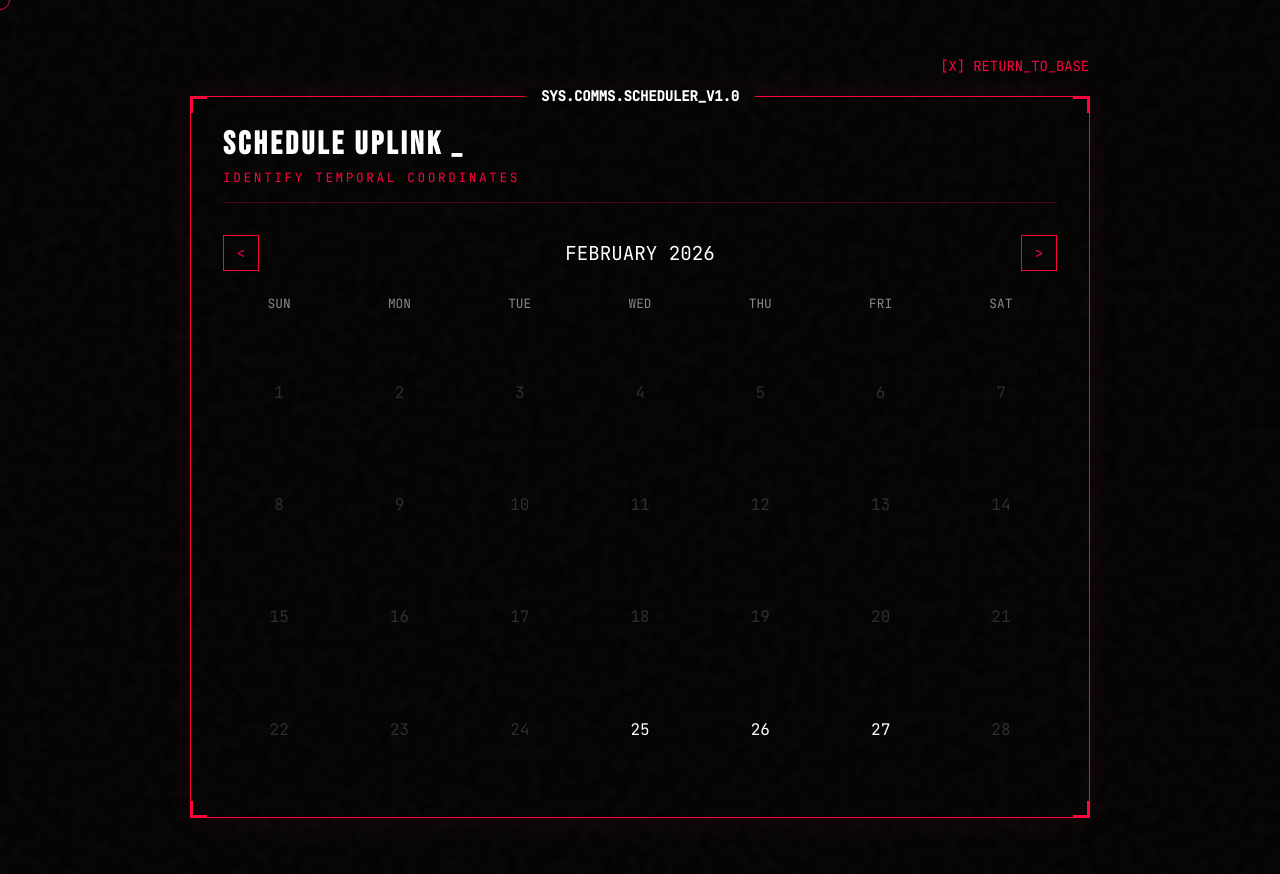
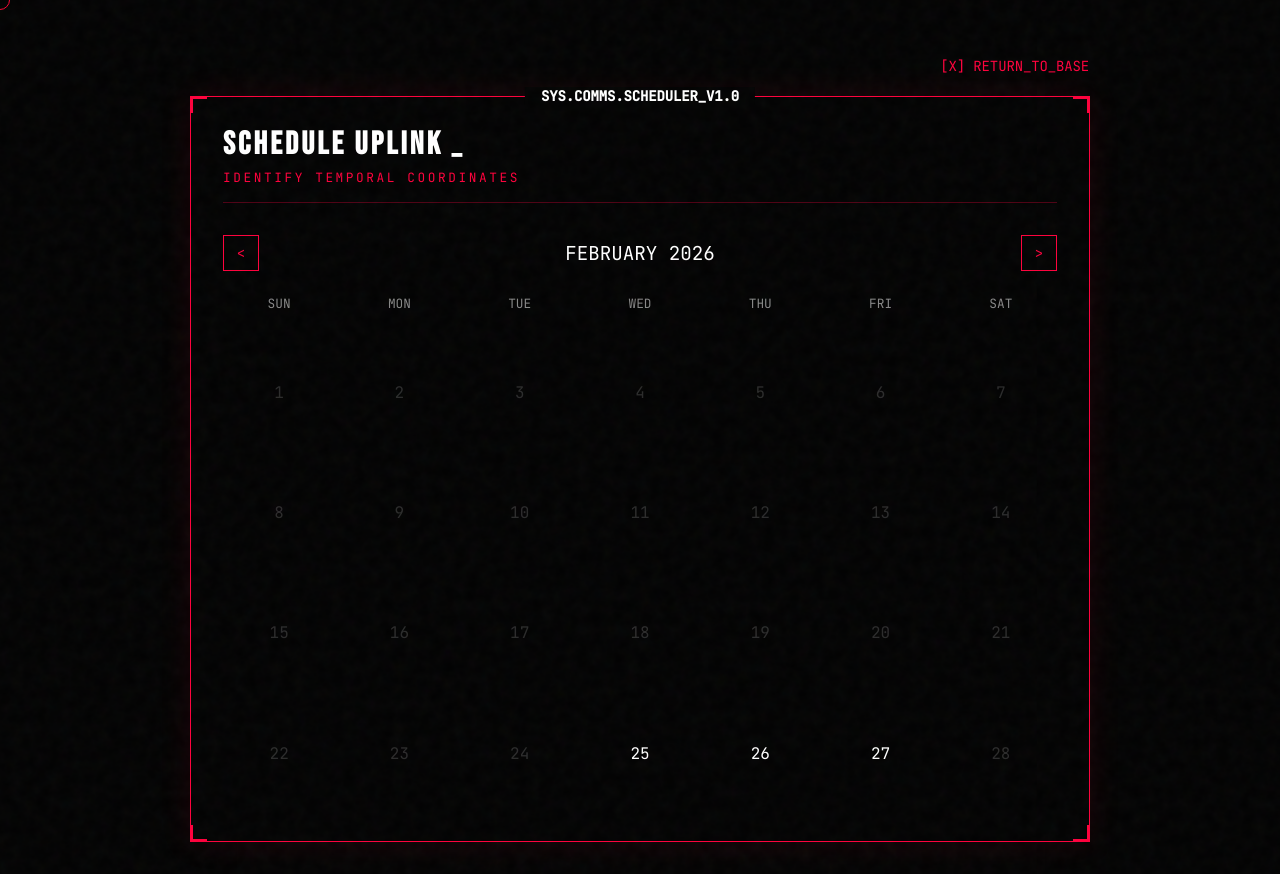
Before and after one commit to RishitChoudhury/portfolio, a React (Vite) app: page /schedule in a window 1280 px wide. Before the commit the page ends 850 px from the top, so only its background shows below. Built offline with nearby package versions, Linux system fonts and the light colour scheme.

Commit message:
fix(scheduler): unify calendar grid layout and prevent css overflow

```diff
--- a/src/pages/CyberScheduler.css
+++ b/src/pages/CyberScheduler.css
@@ -118,6 +118,7 @@
     border: 1px solid transparent;
     cursor: pointer;
     transition: all 0.2s;
+    min-width: 0;
 }
 
 .calendar-day:not(.empty):not(.disabled):hover {
--- a/src/pages/CyberScheduler.jsx
+++ b/src/pages/CyberScheduler.jsx
@@ -93,13 +93,11 @@ function CyberScheduler() {
         const startDate = startOfWeek(monthStart);
         const endDate = endOfWeek(monthEnd);
 
-        const rows = [];
         let days = [];
         let day = startDate;
         let formattedDate = '';
 
         while (day <= endDate) {
-            for (let i = 0; i < 7; i++) {
             formattedDate = format(day, 'd');
             const cloneDay = day;
 
@@ -119,14 +117,14 @@ function CyberScheduler() {
             );
             day = addDays(day, 1);
         }
-            rows.push(
-                <div className="calendar-grid" key={day}>
+
+        return (
+            <div className="calendar-body">
+                <div className="calendar-grid">
                     {days}
                 </div>
+            </div>
         );
-            days = [];
-        }
-        return <div className="calendar-body">{rows}</div>;
     };
 
     const handleConfirmBooking = async () => {
@@ -189,7 +187,7 @@ function CyberScheduler() {
                         {selectedDate && (
                             <div className="time-section">
                                 <div className="time-slot-header">
-                                    > {format(selectedDate, 'MMMM d, yyyy').toUpperCase()}
+                                    &gt; {format(selectedDate, 'MMMM d, yyyy').toUpperCase()}
                                 </div>
                                 <div className="time-slots">
                                     {availableSlots.length > 0 && availableSlots[0] === 'Loading...' ? (
@@ -243,7 +241,7 @@ function CyberScheduler() {
                         </div>
 
                         <div className="form-group">
-                            <label className="mono input-label">> IDENTITY VERIFICATION (EMAIL) // </label>
+                            <label className="mono input-label">&gt; IDENTITY VERIFICATION (EMAIL) // </label>
                             <input
                                 type="email"
                                 className="console-input mono"
@@ -279,8 +277,8 @@ function CyberScheduler() {
                             <>
                                 <h2 className="loading-header mono" style={{ color: '#00ff88' }}>[UPLINK SECURED]</h2>
                                 <div className="loading-sequence mono">
-                                    <div className="loading-line" style={{ color: '#00ff88' }}>> GOOGLE MEET INVITATION DISPATCHED</div>
-                                    <div className="loading-line" style={{ color: '#00ff88', marginTop: '8px' }}>> CHECK INBOX FOR CALENDAR EVENT</div>
+                                    <div className="loading-line" style={{ color: '#00ff88' }}>&gt; GOOGLE MEET INVITATION DISPATCHED</div>
+                                    <div className="loading-line" style={{ color: '#00ff88', marginTop: '8px' }}>&gt; CHECK INBOX FOR CALENDAR EVENT</div>
                                     <div className="loading-line" style={{ color: '#555', marginTop: '24px' }}>// Ending connection...</div>
                                 </div>
                                 <button className="console-submit-btn mono" style={{marginTop:'3rem'}} onClick={() => window.location.href='/'}>
@@ -293,8 +291,8 @@ function CyberScheduler() {
                             <>
                                 <h2 className="loading-header mono" style={{ color: '#ff4444' }}>[UPLINK FAILED]</h2>
                                 <div className="loading-sequence mono">
-                                    <div className="loading-line" style={{ color: '#ff4444' }}>> ERROR: {errorMessage}</div>
-                                    <div className="loading-line" style={{ color: '#888', marginTop: '8px' }}>> SYNC REJECTED. MANUAL SCHEDULING REQUIRED.</div>
+                                    <div className="loading-line" style={{ color: '#ff4444' }}>&gt; ERROR: {errorMessage}</div>
+                                    <div className="loading-line" style={{ color: '#888', marginTop: '8px' }}>&gt; SYNC REJECTED. MANUAL SCHEDULING REQUIRED.</div>
                                 </div>
                                 <div className="action-buttons">
                                     <button className="btn-secondary" onClick={() => setStep(1)}>RETRY</button>
```
Lines whose indentation alone changed are shown as unchanged.
